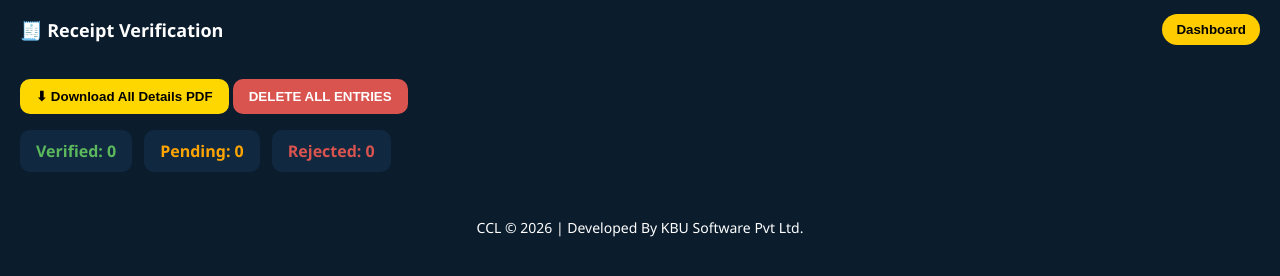
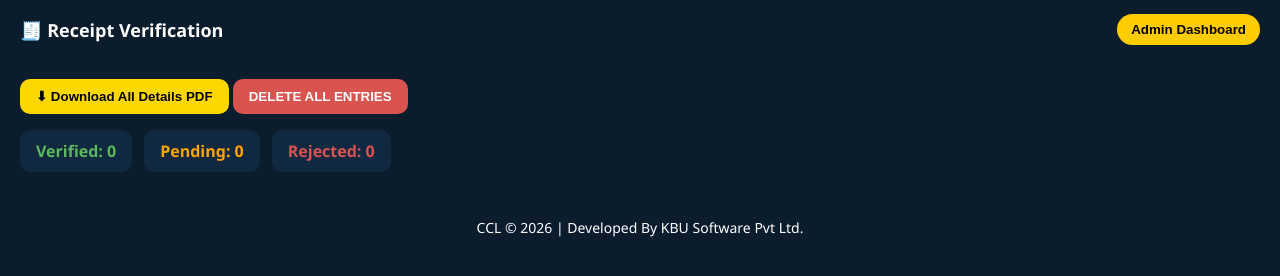
Before and after one commit to ccljupiterjpka-ctrl/CCL, a plain HTML site: page verify.html in a window 1280 px wide. Drawn offline with nearby package versions, Linux system fonts and the light colour scheme; no server answers.

```diff
--- a/verify.html
+++ b/verify.html
@@ -114,7 +114,7 @@
 <div class="header">
   <h2>🧾 Receipt Verification</h2>
   <button class="dashboard-btn" onclick="location.href='admin-dashboard.html'">
-    Dashboard
+   Admin Dashboard
   </button>
 </div>
 
```
